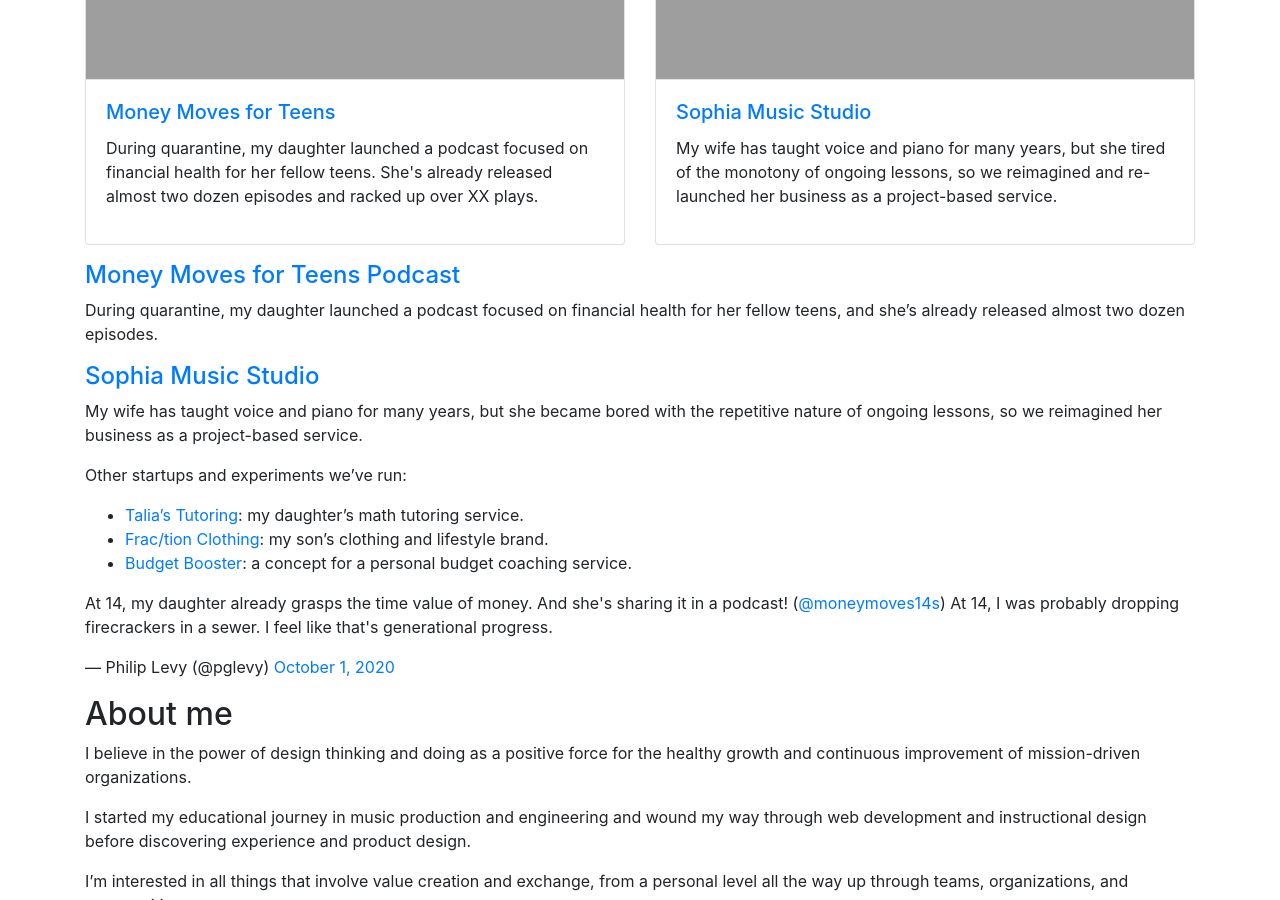
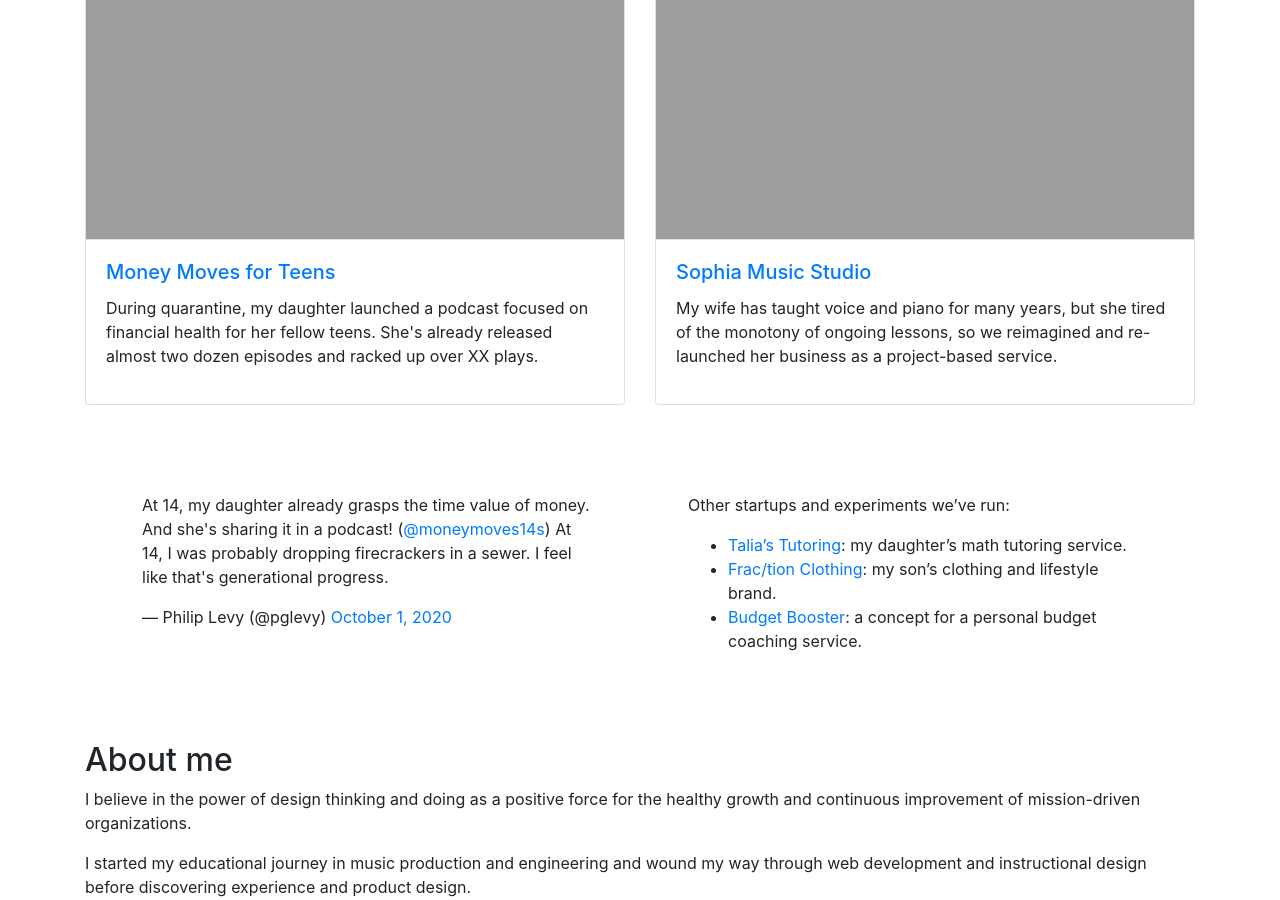
Before and after one commit to pglevy/portfolio, a Jekyll site: the page built from index.md, in a window 1280 px wide and 900 px high, scrolled down 1787 px. Built offline with Jekyll 4.4.1, drawn with Linux system fonts in a browser that asks for light colours; comment, search, counter and statistics services are not loaded.

Commit message:
other template

```diff
--- a/_config.yml
+++ b/_config.yml
@@ -5,3 +5,4 @@ baseurl: /portfolio
 
 collections:
   - features
+  - others
--- /dev/null
+++ b/_includes/others-about.html
@@ -0,0 +1,11 @@
+{% assign work_others = site.others | where: "title", "about" %}
+<div class="row p-4">
+  <div class="col-sm p-5">
+    {% for item in work_others %}
+      {{ item.content | markdownify }}
+    {% endfor %}
+  </div>
+  <div class="col-sm p-5">
+        <blockquote class="twitter-tweet"><p lang="en" dir="ltr">Big data is a fancy way to say &quot;digital clutter.&quot; The reason it has more value than our extra storage spaces full of physical clutter is that it&#39;s readily accessible to machines that can analyze it for the purpose of selling us more stuff.</p>&mdash; Philip Levy (@pglevy) <a href="https://twitter.com/pglevy/status/1308798284950056967?ref_src=twsrc%5Etfw">September 23, 2020</a></blockquote> <script async src="https://platform.twitter.com/widgets.js" charset="utf-8"></script>
+  </div>
+</div>
--- /dev/null
+++ b/_includes/others-home.html
@@ -0,0 +1,11 @@
+{% assign work_others = site.others | where: "title", "home" %}
+<div class="row p-4">
+  <div class="col-sm p-5">
+        <blockquote class="twitter-tweet"><p lang="en" dir="ltr">At 14, my daughter already grasps the time value of money. And she&#39;s sharing it in a podcast! (<a href="https://twitter.com/moneymoves14s?ref_src=twsrc%5Etfw">@moneymoves14s</a>) At 14, I was probably dropping firecrackers in a sewer. I feel like that&#39;s generational progress.</p>&mdash; Philip Levy (@pglevy) <a href="https://twitter.com/pglevy/status/1311697386012467200?ref_src=twsrc%5Etfw">October 1, 2020</a></blockquote> <script async src="https://platform.twitter.com/widgets.js" charset="utf-8"></script>
+  </div>
+  <div class="col-sm p-5">
+    {% for item in work_others %}
+      {{ item.content | markdownify }}
+    {% endfor %}
+  </div>
+</div>
--- /dev/null
+++ b/_includes/others-work.html
@@ -0,0 +1,11 @@
+{% assign work_others = site.others | where: "title", "work" %}
+<div class="row p-4">
+  <div class="col-sm p-5">
+    {% for item in work_others %}
+      {{ item.content | markdownify }}
+    {% endfor %}
+  </div>
+  <div class="col-sm p-5">
+        <blockquote class="twitter-tweet"><p lang="en" dir="ltr">Looking at ways to apply it to the Federal Government space <a href="https://twitter.com/bixal?ref_src=twsrc%5Etfw">@bixal</a>. On a personal note, using some of the concepts with my teen and pre-teen to get them thinking more entrepreneurially.</p>&mdash; Philip Levy (@pglevy) <a href="https://twitter.com/pglevy/status/1281365286252421120?ref_src=twsrc%5Etfw">July 9, 2020</a></blockquote> <script async src="https://platform.twitter.com/widgets.js" charset="utf-8"></script>
+  </div>
+</div>
--- a/index.md
+++ b/index.md
@@ -14,35 +14,14 @@ I lead a team of seven experience designers and researchers at [Bixal](https://w
 
 {% include features-work.html %}
 
-Other tinkering I've done at work:
-* [Mindful Meeting Invitation](https://pglevy.github.io/mindful-meeting-invitation/): To keep things from getting crazy at work, I created a template for Outlook and other calendar apps for encouraging good meeting invitation etiquette.
-* [USWDS Component Codepen](https://codepen.io/pglevy/pen/oNjBBow): When contributing to a new component for the U.S. Web Design System, instead of creating mockups in a UI tool, I went right to code to explore different approaches.
-* [Automatic check-ins in MS Teams](https://www.evernote.com/l/ACTel-i1zJVIW4PIr9khNw-TqzBxmUVpOxA): Since we don't have Basecamp at work, I used Microsoft's automation tools to create a similar experience for automatic check-ins in Teams.
-* [Social Security Administration Design Challenge](https://bixal.invisionapp.com/board/SSA-Design-Challenge-ckdze9hzx019e0zytq3u0qztq): As part of the procurement process for work we won with SSA, we participated in a two-day design challenge to demonstrate a sampling of our process.
-
-<div class="row justify-content-center my-6 py-4 bg-light">
-  <div class="col-md-6">
-    <blockquote class="twitter-tweet"><p lang="en" dir="ltr">Looking at ways to apply it to the Federal Government space <a href="https://twitter.com/bixal?ref_src=twsrc%5Etfw">@bixal</a>. On a personal note, using some of the concepts with my teen and pre-teen to get them thinking more entrepreneurially.</p>&mdash; Philip Levy (@pglevy) <a href="https://twitter.com/pglevy/status/1281365286252421120?ref_src=twsrc%5Etfw">July 9, 2020</a></blockquote> <script async src="https://platform.twitter.com/widgets.js" charset="utf-8"></script>
-  </div>
-</div>
+{% include others-work.html %}
 
 ### _@Home_: Chief Entrepreneurship Officer
 Our family of four runs a modified version of "startup and experiment cycles," inspired by [_Shape Up_](https://basecamp.com/shapeup/), to encourage an entrepreneurial mindset and practice. These are some of our projects over the past year.
 
 {% include features-home.html %}
 
-#### [Money Moves for Teens Podcast](https://moneymovesforteens.com/)
-During quarantine, my daughter launched a podcast focused on financial health for her fellow teens, and she's already released almost two dozen episodes.
-
-#### [Sophia Music Studio](https://sophiamusicstudio.com/)
-My wife has taught voice and piano for many years, but she became bored with the repetitive nature of ongoing lessons, so we reimagined her business as a project-based service.
-
-Other startups and experiments we've run:
-* [Talia's Tutoring](https://taliastutoring.com/): my daughter's math tutoring service.
-* [Frac/tion Clothing](https://teespring.com/stores/fraction): my son's clothing and lifestyle brand.
-* [Budget Booster](https://budgetboosterfinancialcoaching.weebly.com/): a concept for a personal budget coaching service.
-
-<blockquote class="twitter-tweet"><p lang="en" dir="ltr">At 14, my daughter already grasps the time value of money. And she&#39;s sharing it in a podcast! (<a href="https://twitter.com/moneymoves14s?ref_src=twsrc%5Etfw">@moneymoves14s</a>) At 14, I was probably dropping firecrackers in a sewer. I feel like that&#39;s generational progress.</p>&mdash; Philip Levy (@pglevy) <a href="https://twitter.com/pglevy/status/1311697386012467200?ref_src=twsrc%5Etfw">October 1, 2020</a></blockquote> <script async src="https://platform.twitter.com/widgets.js" charset="utf-8"></script>
+{% include others-home.html %}
 
 ## About me
 I believe in the power of design thinking and doing as a positive force for the healthy growth and continuous improvement of mission-driven organizations.
@@ -51,12 +30,7 @@ I started my educational journey in music production and engineering and wound m
 
 I'm interested in all things that involve value creation and exchange, from a personal level all the way up through teams, organizations, and communities.
 
-Other topics I'm interested in:
-* **Investing**: learning about financial history, how companies innovate and provide value, and how I can contribute and benefit as a long-term shareholder.
-* **Meditation and yoga**: practicing mindfulness and creating good habits around both physical and mental health.
-* **Decluttering**: looking for ways to reduce stress and simply life by removing unnecessary things from physical and digital spaces, as well as removing unnecessary activities through automation.
-
-<blockquote class="twitter-tweet"><p lang="en" dir="ltr">Big data is a fancy way to say &quot;digital clutter.&quot; The reason it has more value than our extra storage spaces full of physical clutter is that it&#39;s readily accessible to machines that can analyze it for the purpose of selling us more stuff.</p>&mdash; Philip Levy (@pglevy) <a href="https://twitter.com/pglevy/status/1308798284950056967?ref_src=twsrc%5Etfw">September 23, 2020</a></blockquote> <script async src="https://platform.twitter.com/widgets.js" charset="utf-8"></script>
+{% include others-about.html %}
 
 ## Links & Downloads
 
```
Also changed, not shown: _others/about.md (added, +8 -0 lines), _others/home.md (added, +8 -0 lines), _others/work.md (added, +9 -0 lines).
